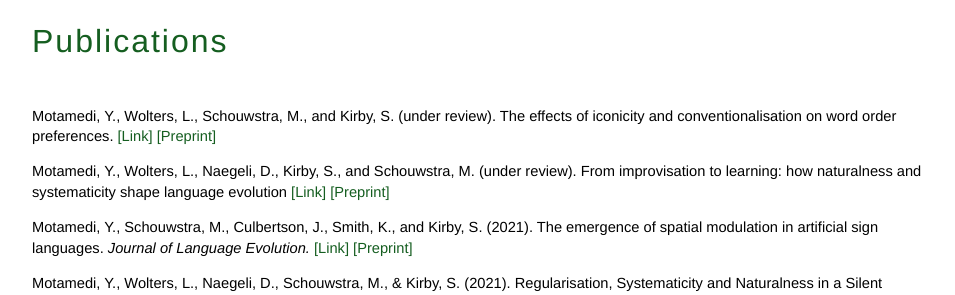
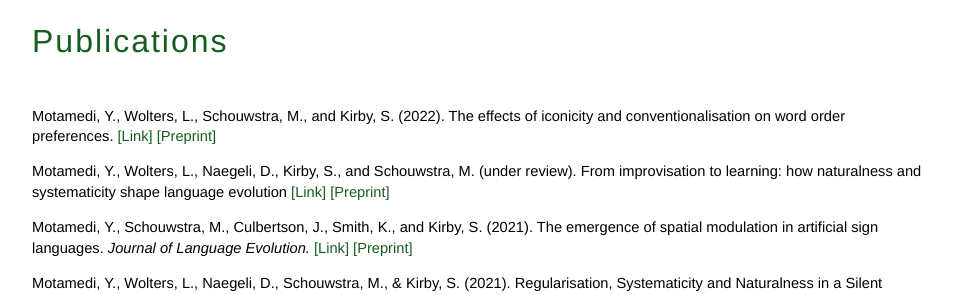
Before and after one commit to ymotamedi/ymotamedi.github.io, a Jekyll site: the page built from publications.html, in a window 1280 px wide. Shown: the part 144-439 px from the top of the page, without its empty margins (160-1115 px from the left). Built offline with Jekyll 4.4.1, drawn with Linux system fonts in a browser that asks for light colours.

Commit message:
update year for latest pub

```diff
--- a/publications.html
+++ b/publications.html
@@ -4,9 +4,9 @@ title: Publications
 ---
 <h2>Publications </h2>
 
-<p>Motamedi, Y., Wolters, L., Schouwstra, M., and Kirby, S. (under review).
+<p>Motamedi, Y., Wolters, L., Schouwstra, M., and Kirby, S. (2022).
   The effects of iconicity and conventionalisation on word order preferences.
-  <a href ='https://onlinelibrary.wiley.com/doi/10.1111/cogs.13203' taget='blank'>[Link]</a>
+  <a href ='https://onlinelibrary.wiley.com/doi/10.1111/cogs.13203' target='blank'>[Link]</a>
   <a href="https://psyarxiv.com/u5amg" target='blank'> [Preprint]</a></p>
 
 <p>Motamedi, Y., Wolters, L., Naegeli, D., Kirby, S., and Schouwstra, M. (under review).
```
